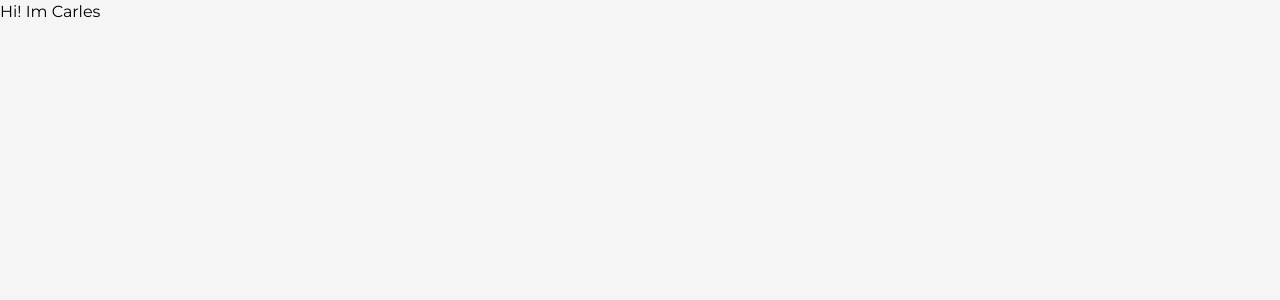
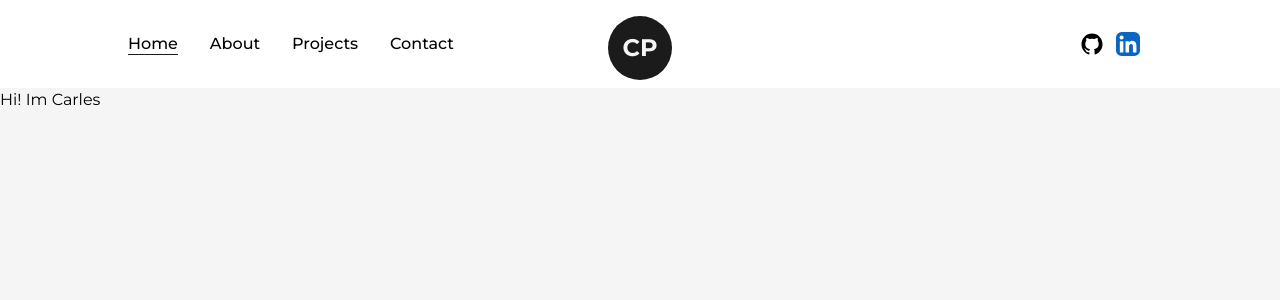
Before and after one commit to cpcastells/cpcastells_portfolio, a Next.js app: page / in a window 1280 px wide. Shown: the top 300 px of the page. Built offline with nearby package versions, Linux system fonts and the light colour scheme.

Commit message:
Create Header component

```diff
--- a/src/app/layout.tsx
+++ b/src/app/layout.tsx
@@ -1,5 +1,6 @@
 import "./globals.css";
 import { Montserrat } from "next/font/google";
+import Header from "@/components/Header/Header";
 
 const montserrat = Montserrat({
   subsets: ["latin"],
@@ -19,6 +20,7 @@ export default function RootLayout({
   return (
     <html lang="en">
       <body className={`${montserrat.variable} font-montserrat`}>
+        <Header />
         {children}
       </body>
     </html>
--- /dev/null
+++ b/src/components/Header/Header.tsx
@@ -0,0 +1,47 @@
+"use client";
+
+import React from "react";
+import Logo from "../Logo/Logo";
+import CustomLink from "../CustomLink/CustomLink";
+import { GithubIcon, LinkedInIcon } from "../Icons/Icons";
+import { motion } from "framer-motion";
+
+const Header = () => {
+  return (
+    <header className="w-full px-32 py-8 font-medium flex items-center justify-between">
+      <nav>
+        <CustomLink href="/" title="Home" className="mr-4" />
+        <CustomLink href="/about" title="About" className="mx-4" />
+        <CustomLink href="/projects" title="Projects" className="mx-4" />
+        <CustomLink href="/contact" title="Contact" className="ml-4" />
+      </nav>
+      <nav className="flex items-center justify-center flex-wrap">
+        <motion.a
+          href={"https://github.com/cpcastells"}
+          target={"_blank"}
+          whileHover={{ y: -2 }}
+          whileTap={{ scale: 0.9 }}
+          className="w-6 mr-3"
+          aria-label="github icon"
+        >
+          <GithubIcon />
+        </motion.a>
+        <motion.a
+          href={"https:/linkedin.com/in/carlespueyodeveloper"}
+          target={"_blank"}
+          whileHover={{ y: -2 }}
+          whileTap={{ scale: 0.9 }}
+          className="w-6 mr-3"
+          aria-label="linkedin icon"
+        >
+          <LinkedInIcon />
+        </motion.a>
+      </nav>
+      <div className="absolute left-[50%] top-2 translate-x-[-50%]">
+        <Logo />
+      </div>
+    </header>
+  );
+};
+
+export default Header;
```
